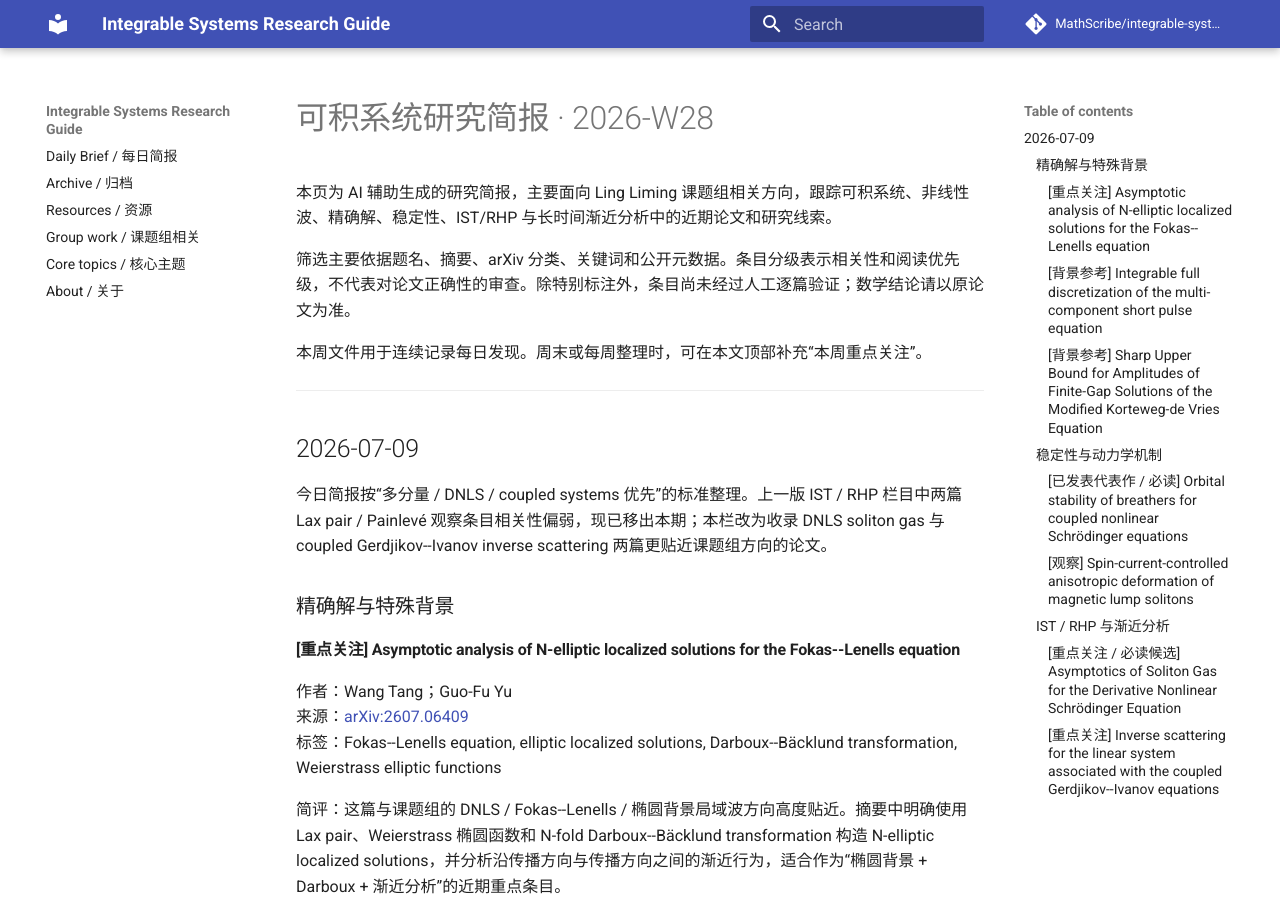
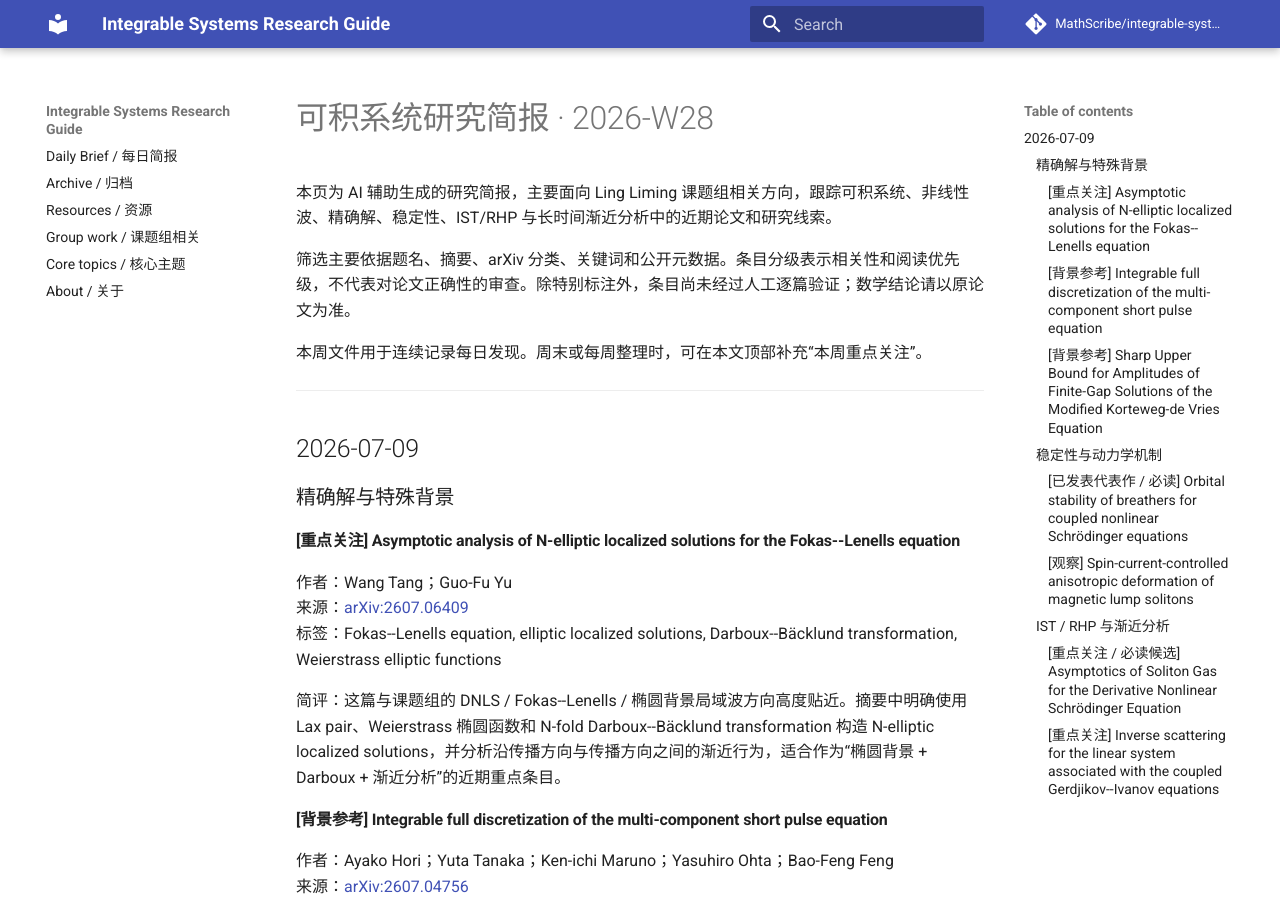
Before and after one commit to MathScribe/integrable-systems-guide, an MkDocs documentation site: the page built from docs/radar/2026-W28.md, in a window 1280 px wide and 900 px high. Built offline with MkDocs 1.6.1 and Material for MkDocs 9.7.7, drawn with Linux system fonts in a browser that asks for light colours; comment, search, counter and statistics services are not loaded.

Commit message:
Remove revision note from weekly brief

```diff
--- a/docs/radar/2026-W28.md
+++ b/docs/radar/2026-W28.md
@@ -9,8 +9,6 @@
 ---
 
 ## 2026-07-09
-
-今日简报按“多分量 / DNLS / coupled systems 优先”的标准整理。上一版 IST / RHP 栏目中两篇 Lax pair / Painlevé 观察条目相关性偏弱，现已移出本期；本栏改为收录 DNLS soliton gas 与 coupled Gerdjikov--Ivanov inverse scattering 两篇更贴近课题组方向的论文。
 
 ### 精确解与特殊背景
 
```
